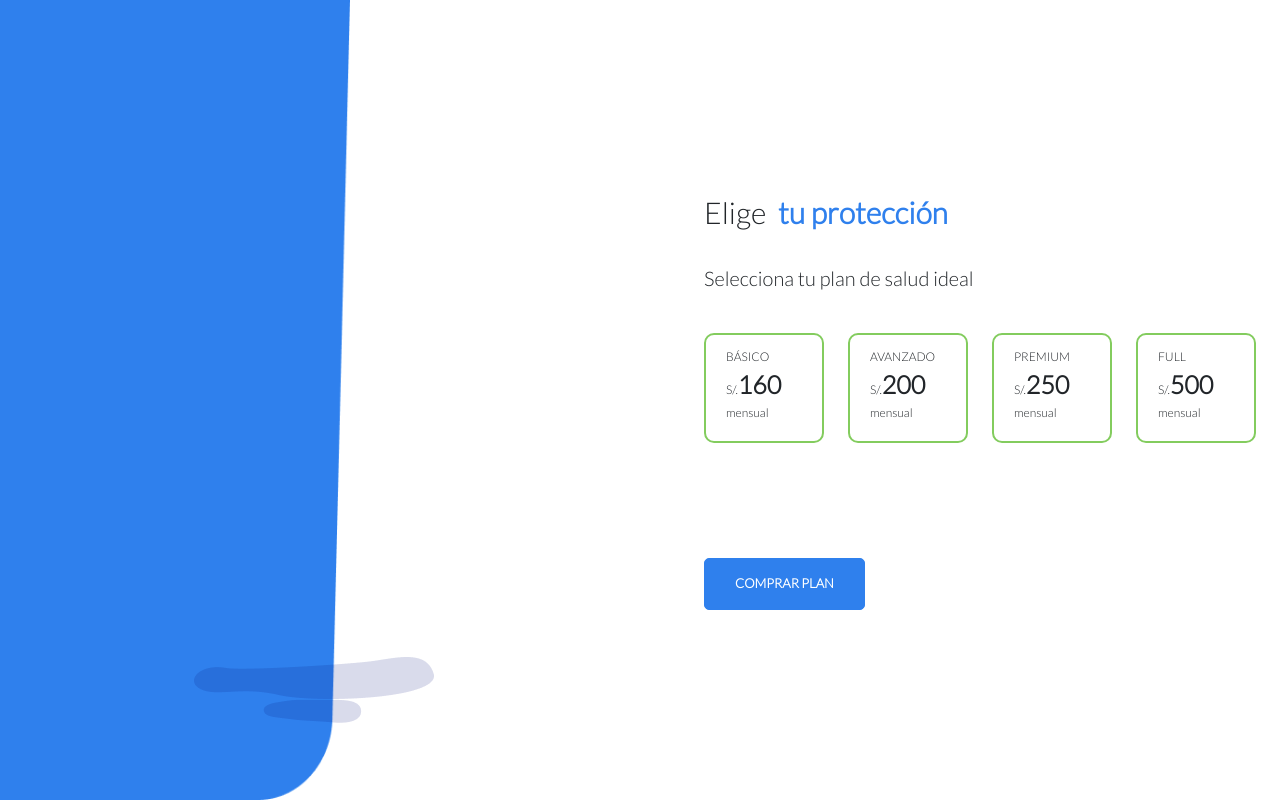
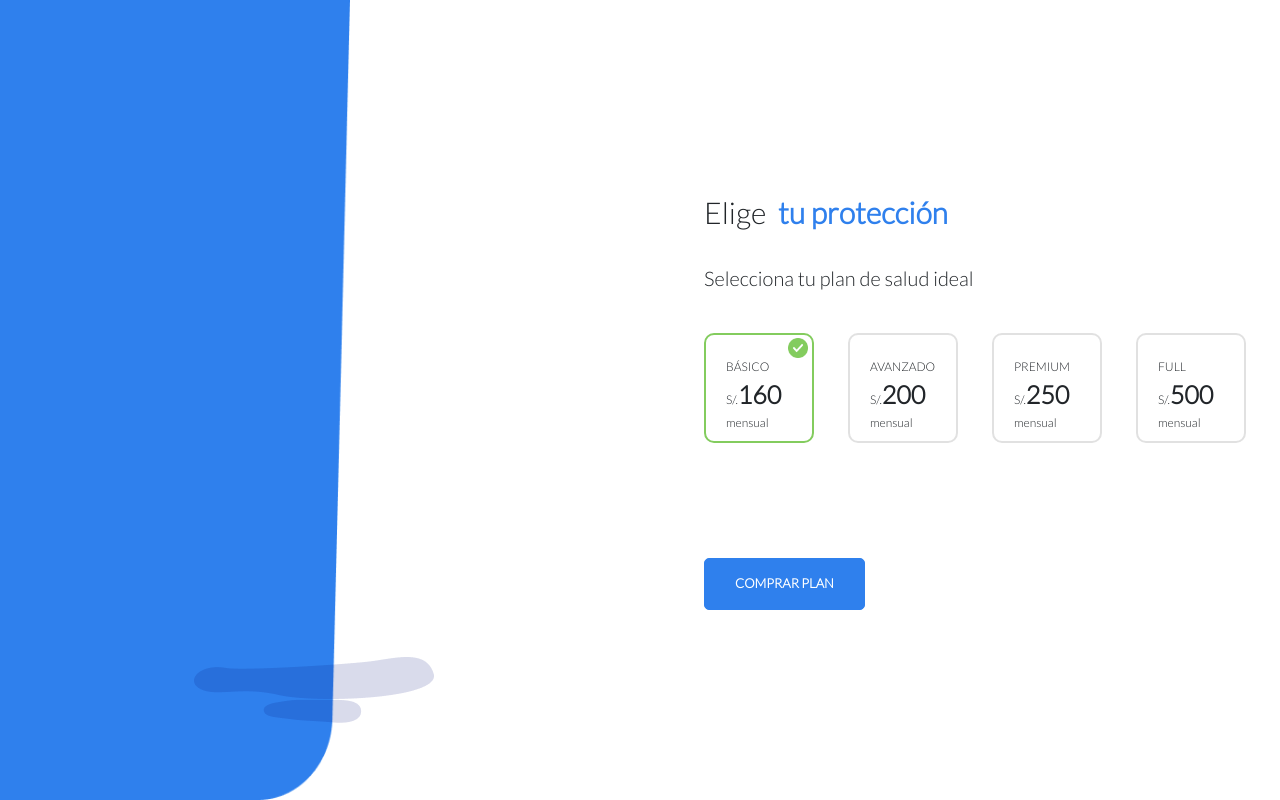
Before and after one commit to MrCycler/insurance_app, a Next.js app: page /step2 in a window 1280 px wide. Built offline with nearby package versions, Linux system fonts and the light colour scheme.

Commit message:
edit: select plan is funtional

```diff
--- a/components/PlanCardSet.tsx
+++ b/components/PlanCardSet.tsx
@@ -5,11 +5,20 @@ const PlanCard = (props) => {
   return (
     <div
       className={props.active ? "card_set__card__active" : "card_set__card"}
-      key={props.key}
+      key={props.id}
+      onClick={()=>props.onClick(props.id)}
     >
+      {props.active ? (
+        <img src="/images/gl_correct.png" className="card_set__card__icon" />
+      ) : (
+        <div className="card_set__card__icon">
+          <p>&nbsp;</p>
+        </div>
+      )}
       <p className="card_set__card__title">{props.name}</p>
-        <p className="card_set__card__cost">S/.<b>{props.cost}</b></p>
-
+      <p className="card_set__card__cost">
+        S/.<b>{props.cost}</b>
+      </p>
 
       <p className="card_set__card__label">mensual</p>
     </div>
@@ -20,7 +29,7 @@ export const PlanCardSet = (props) => {
   return (
     <div className="card_set">
       {props.plans.map((plan, i) => (
-        <PlanCard key={i} name={plan.name} cost={plan.cost} active={true} />
+        <PlanCard id={i} name={plan.name} cost={plan.cost} active={props.value===plan.id} onClick={props.setValue}/>
       ))}
     </div>
   );
--- a/components/PlanForm.tsx
+++ b/components/PlanForm.tsx
@@ -22,11 +22,12 @@ export const PlanForm = (props) => {
   useEffect(() => {
     const initialize = async () => {
       setPlans([
-        { name: "BÁSICO", cost: 160, max_cover: 1, benefits_num: 2 },
-        { name: "AVANZADO", cost: 200, max_cover: 5, benefits_num: 4 },
-        { name: "PREMIUM", cost: 250, max_cover: 8, benefits_num: 6 },
-        { name: "FULL", cost: 500, max_cover: 10, benefits_num: 6 },
+        { id:0, name: "BÁSICO", cost: 160, max_cover: 1, benefits_num: 2 },
+        { id:1, name: "AVANZADO", cost: 200, max_cover: 5, benefits_num: 4 },
+        { id:2, name: "PREMIUM", cost: 250, max_cover: 8, benefits_num: 6 },
+        { id:3, name: "FULL", cost: 500, max_cover: 10, benefits_num: 6 },
       ]);
+      setPlanSelected(0);
     };
 
     initialize();
@@ -44,7 +45,7 @@ export const PlanForm = (props) => {
         <p className="form__title__active">tu protección</p>
       </div>
       <p className="form__subtitle">Selecciona tu plan de salud ideal</p>
-      <PlanCardSet plans={plans}/>
+      <PlanCardSet plans={plans} value={planselected} setValue={setPlanSelected}/>
       <Button msg="COMPRAR PLAN" active={true} onClick={handleClick} />
     </div>
   );
--- a/styles/plan/_plan.scss
+++ b/styles/plan/_plan.scss
@@ -2,7 +2,7 @@
 $app-skyblue: #2f80ed;
 $app-white: #ffffff;
 $app-green: #83cc5e;
-$app-gray: #a8afe3;
+$app-gray: #dddd;
 
 //text
 $card-title-font-size: 12px;
@@ -16,7 +16,7 @@ $app-font-family: "Lato", sans-serif;
 
   &__card {
     border: 2px solid $app-gray;
-    width: 120px;
+    width: 110px;
     height: 110px;
     padding-top: 10px;
     display: flex;
@@ -25,10 +25,11 @@ $app-font-family: "Lato", sans-serif;
     align-items: left;
     padding-left: 20px;
     border-radius: 10px;
+    cursor: pointer;
     &__active {
       border: 2px solid $app-green;
       border-radius: 10px;
-      width: 120px;
+      width: 110px;
       height: 110px;
       padding-top: 10px;
       display: flex;
@@ -36,6 +37,7 @@ $app-font-family: "Lato", sans-serif;
       justify-content: center;
       align-items: left;
       padding-left: 20px;
+      cursor: pointer;
     }
     &__title {
       font-size: $card-title-font-size;
@@ -55,5 +57,11 @@ $app-font-family: "Lato", sans-serif;
       font-size: $card-title-font-size;
       font-family: $app-font-family;
     }
+    &__icon {
+      width: 20px;
+      height: 20px;
+      align-self: flex-end;
+      margin-right: 5%;
+    }
   }
 }
```
